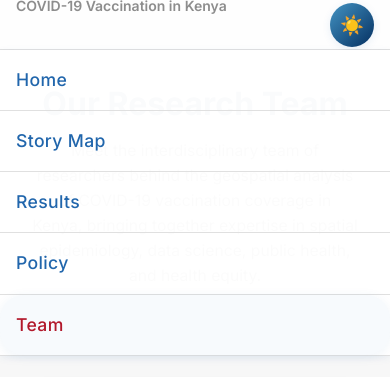
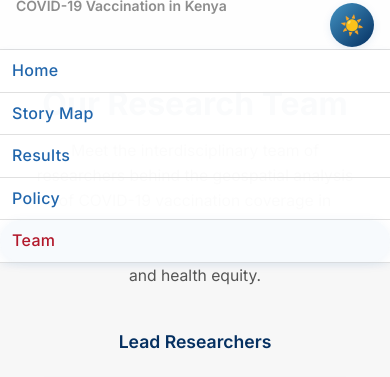
Before and after one commit to diegofcuadros/Kenya_covid_vax, a plain HTML site: page team.html in a window 390 px wide. Shown: the top 377 px of the page. Drawn offline with Linux system fonts and the light colour scheme.

Commit message:
Improve mobile responsiveness and layout for policy page and roadmap

```diff
--- a/css/main.css
+++ b/css/main.css
@@ -764,12 +764,12 @@ nav a:hover, nav a.active {
     }
     nav li {
         width: 100%;
-        border-bottom: 1px solid #e0e0e0;
+        border-bottom: 0.5px solid #e0e0e0;
     }
     nav a {
         display: block;
-        padding: 16px;
-        font-size: 1.1rem;
+        padding: 8px 12px;
+        font-size: 1rem;
         color: #2166ac;
         background: none;
         text-align: left;
```
